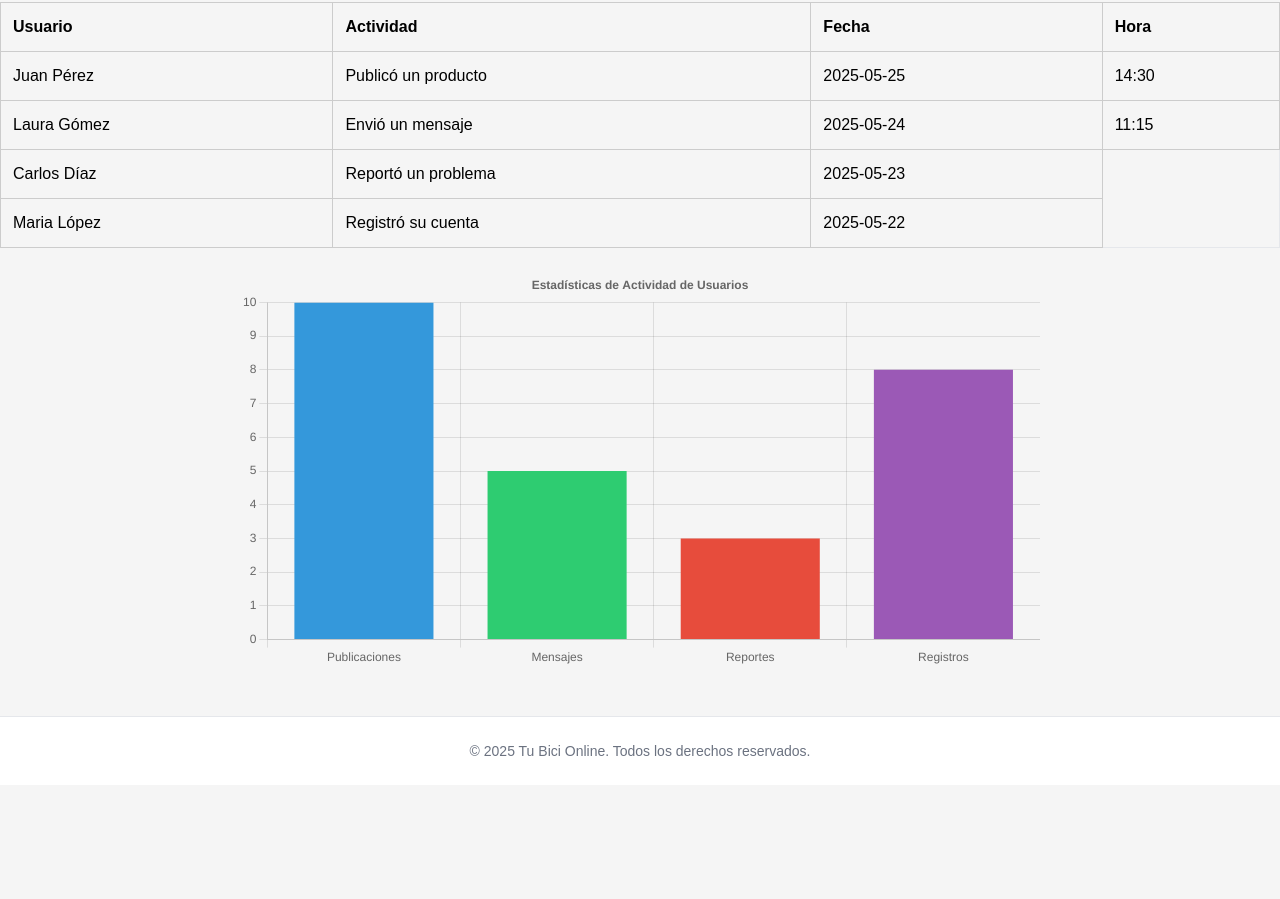
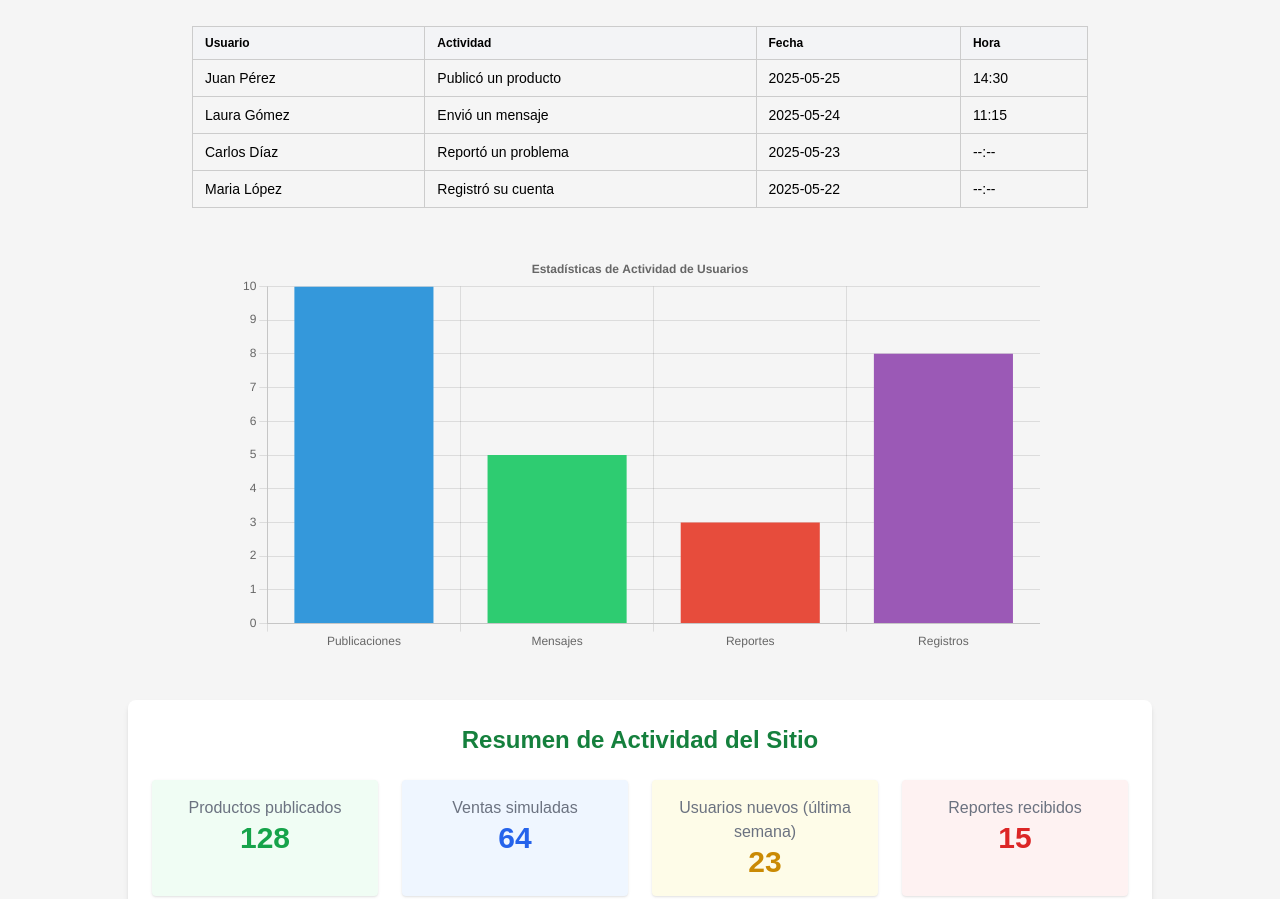
Before and after one commit to LeandroRizo/IDAS-Equipo-2, a website: page public/reportes.html in a window 1280 px wide. Shown: the part 148-1047 px from the top of the page. Before the commit the page ends 933 px from the top, so only its background shows below. Drawn offline with nearby package versions, Linux system fonts and the light colour scheme.

Commit message:
Agregué un Favicon a todas las páginas & agregué una seccion de reportes y analisis en la seccion de "Administradores"

```diff
--- a/public/reportes.html
+++ b/public/reportes.html
@@ -2,6 +2,7 @@
 <html lang="es">
 
 <head>
+  <link rel="icon" href="/images/favicon.ico" type="image/x-icon">
     <meta charset="UTF-8">
     <title>Panel de Reportes de Usuario</title>
     <script src="https://cdn.jsdelivr.net/npm/chart.js"></script>
@@ -20,7 +21,6 @@
         }
 
         table {
-            width: 100%;
             border-collapse: collapse;
             margin: 20px 0;
         }
@@ -38,9 +38,8 @@
         }
 
         canvas {
-            max-width: 800px;
+            display: block;
             margin: 0 auto;
-            display: block;
         }
     </style>
 </head>
@@ -50,13 +49,12 @@
     <header class="bg-white shadow sticky top-0 z-50">
         <div class="container mx-auto px-4 py-4 flex justify-between items-center">
             <a href="index.html" class="text-2xl font-bold text-green-600">Tu Bici Online</a>
-            <!-- Botón móvil -->
             <button id="btn-menu" class="block lg:hidden focus:outline-none">
                 <svg class="h-6 w-6 text-gray-800" fill="none" stroke="currentColor" viewBox="0 0 24 24">
-                    <path stroke-linecap="round" stroke-linejoin="round" stroke-width="2" d="M4 6h16M4 12h16M4 18h16" />
+                    <path stroke-linecap="round" stroke-linejoin="round" stroke-width="2"
+                        d="M4 6h16M4 12h16M4 18h16" />
                 </svg>
             </button>
-            <!-- Menú de navegación -->
             <nav id="menu" class="hidden lg:flex">
                 <ul class="flex flex-col lg:flex-row lg:space-x-6">
                     <li><a href="index.html" class="block py-2 lg:py-0 hover:text-green-500">Inicio</a></li>
@@ -65,7 +63,6 @@
                     <li><a href="contacto.html" class="block py-2 lg:py-0 hover:text-green-500">Contacto</a></li>
                 </ul>
             </nav>
-            <!-- Botón usuario/login -->
             <div class="hidden lg:flex items-center gap-4">
                 <a href="carrito.html" class="carrito-icon" title="Ver carrito" style="position: relative;">
                     <svg xmlns="http://www.w3.org/2000/svg" width="24" height="24" fill="none" stroke="#333"
@@ -78,51 +75,91 @@
                     <span id="carrito-cantidad" class="carrito-badge">0</span>
                 </a>
                 <a href="login.html">
-                    <button class="px-4 py-2 bg-green-600 text-white rounded hover:bg-green-700"><a
-                            href="login.html">Iniciar Sesión</a></button>
+                    <button class="px-4 py-2 bg-green-600 text-white rounded hover:bg-green-700">
+                        Iniciar Sesión
+                    </button>
                 </a>
             </div>
         </div>
     </header>
 
     <h1>Panel de Reportes de Usuario</h1>
-
-    <table>
-        <thead>
+    <div class="max-w-4xl mx-auto overflow-x-auto text-sm mt-6">
+        <table class="min-w-full border-collapse">
+            <thead class="bg-gray-100 text-xs">
                 <tr>
-                <th>Usuario</th>
-                <th>Actividad</th>
-                <th>Fecha</th>
-                <th>Hora</th>
+                    <th class="px-3 py-2">Usuario</th>
+                    <th class="px-3 py-2">Actividad</th>
+                    <th class="px-3 py-2">Fecha</th>
+                    <th class="px-3 py-2">Hora</th>
                 </tr>
             </thead>
-        <tbody>
+            <tbody class="text-sm">
                 <tr>
-                <td>Juan Pérez</td>
-                <td>Publicó un producto</td>
-                <td>2025-05-25</td>
-                <td>14:30</td>
+                    <td class="px-3 py-2">Juan Pérez</td>
+                    <td class="px-3 py-2">Publicó un producto</td>
+                    <td class="px-3 py-2">2025-05-25</td>
+                    <td class="px-3 py-2">14:30</td>
                 </tr>
                 <tr>
-                <td>Laura Gómez</td>
-                <td>Envió un mensaje</td>
-                <td>2025-05-24</td>
-                <td>11:15</td>
+                    <td class="px-3 py-2">Laura Gómez</td>
+                    <td class="px-3 py-2">Envió un mensaje</td>
+                    <td class="px-3 py-2">2025-05-24</td>
+                    <td class="px-3 py-2">11:15</td>
                 </tr>
                 <tr>
-                <td>Carlos Díaz</td>
-                <td>Reportó un problema</td>
-                <td>2025-05-23</td>
+                    <td class="px-3 py-2">Carlos Díaz</td>
+                    <td class="px-3 py-2">Reportó un problema</td>
+                    <td class="px-3 py-2">2025-05-23</td>
+                    <td class="px-3 py-2">--:--</td>
                 </tr>
                 <tr>
-                <td>Maria López</td>
-                <td>Registró su cuenta</td>
-                <td>2025-05-22</td>
+                    <td class="px-3 py-2">Maria López</td>
+                    <td class="px-3 py-2">Registró su cuenta</td>
+                    <td class="px-3 py-2">2025-05-22</td>
+                    <td class="px-3 py-2">--:--</td>
                 </tr>
             </tbody>
         </table>
+    </div>
 
+    <div class="max-w-4xl mx-auto mt-6">
         <canvas id="actividadChart" width="800" height="400"></canvas>
+    </div>
+
+    <section class="mt-12 bg-white p-6 rounded-lg shadow-md max-w-5xl mx-auto">
+        <h2 class="text-2xl font-semibold mb-6 text-center text-green-700">Resumen de Actividad del Sitio</h2>
+        <div class="grid grid-cols-1 sm:grid-cols-2 lg:grid-cols-4 gap-6 mb-8 text-center">
+            <div class="p-4 bg-green-50 rounded shadow">
+                <p class="text-gray-500">Productos publicados</p>
+                <h3 class="text-3xl font-bold text-green-600">128</h3>
+            </div>
+            <div class="p-4 bg-blue-50 rounded shadow">
+                <p class="text-gray-500">Ventas simuladas</p>
+                <h3 class="text-3xl font-bold text-blue-600">64</h3>
+            </div>
+            <div class="p-4 bg-yellow-50 rounded shadow">
+                <p class="text-gray-500">Usuarios nuevos (última semana)</p>
+                <h3 class="text-3xl font-bold text-yellow-600">23</h3>
+            </div>
+            <div class="p-4 bg-red-50 rounded shadow">
+                <p class="text-gray-500">Reportes recibidos</p>
+                <h3 class="text-3xl font-bold text-red-600">15</h3>
+            </div>
+        </div>
+        <div class="mb-12">
+            <h3 class="text-lg font-medium mb-4 text-gray-700">Productos publicados por categoría</h3>
+            <div class="w-full h-96">
+                <canvas id="productosCategoriaChart"></canvas>
+            </div>
+        </div>
+        <div>
+            <h3 class="text-lg font-medium mb-4 text-gray-700">Usuarios nuevos por semana</h3>
+            <div class="w-full h-96">
+                <canvas id="usuariosSemanaChart"></canvas>
+            </div>
+        </div>
+    </section>
 
     <footer class="bg-white mt-12 border-t">
         <div class="container mx-auto px-4 py-6 text-center text-sm text-gray-500">
@@ -144,6 +181,7 @@
             },
             options: {
                 responsive: true,
+                maintainAspectRatio: false,
                 plugins: {
                     legend: { display: false },
                     title: {
@@ -163,7 +201,6 @@
         });
     </script>
     <script>
-        // Inicializar contador al cargar la página
         document.addEventListener("DOMContentLoaded", () => {
             const cantidad = localStorage.getItem("carritoCantidad") || 0;
             document.getElementById("carrito-cantidad").textContent = cantidad;
@@ -177,6 +214,76 @@
         }
     </script>
 
+    <script>
+        // Gráfico: Productos publicados por categoría
+        const ctxProd = document.getElementById('productosCategoriaChart').getContext('2d');
+        new Chart(ctxProd, {
+            type: 'bar',
+            data: {
+                labels: ['Accesorios', 'Repuestos', 'Bicicletas', 'Indumentaria'],
+                datasets: [{
+                    label: 'Productos por categoría',
+                    data: [40, 25, 45, 18],
+                    backgroundColor: ['#2ecc71', '#f39c12', '#3498db', '#9b59b6']
+                }]
+            },
+            options: {
+                responsive: true,
+                maintainAspectRatio: false,
+                plugins: {
+                    legend: { display: false },
+                    title: {
+                        display: true,
+                        text: 'Productos publicados por categoría'
+                    }
+                },
+                scales: {
+                    x: {
+                        ticks: {
+                            maxRotation: 0,
+                            minRotation: 0
+                        }
+                    }
+                }
+            }
+        });
+
+        // Gráfico: Usuarios nuevos por semana
+        const ctxUsu = document.getElementById('usuariosSemanaChart').getContext('2d');
+        new Chart(ctxUsu, {
+            type: 'line',
+            data: {
+                labels: ['Semana 1', 'Semana 2', 'Semana 3', 'Semana 4'],
+                datasets: [{
+                    label: 'Usuarios nuevos',
+                    data: [5, 7, 6, 5],
+                    borderColor: '#e67e22',
+                    backgroundColor: 'rgba(230, 126, 34, 0.2)',
+                    tension: 0.3,
+                    fill: true
+                }]
+            },
+            options: {
+                responsive: true,
+                maintainAspectRatio: false,
+                plugins: {
+                    title: {
+                        display: true,
+                        text: 'Crecimiento de usuarios nuevos por semana'
+                    }
+                },
+                scales: {
+                    x: {
+                        ticks: {
+                            maxRotation: 0,
+                            minRotation: 0
+                        }
+                    }
+                }
+            }
+        });
+    </script>
+
 </body>
 
 </html>
```
Also changed, not shown: public/bmx.html (+1 -0 lines), public/contacto.html (+1 -0 lines), public/index.html (+1 -0 lines), public/login.html (+1 -0 lines), public/mtb.html (+1 -0 lines), public/nosotros.html (+1 -0 lines), public/publicar.html (+1 -0 lines), public/ruta.html (+1 -0 lines), public/urbano.html (+1 -0 lines), public/images/favicon.ico (added). Lines whose indentation alone changed are shown as unchanged.
